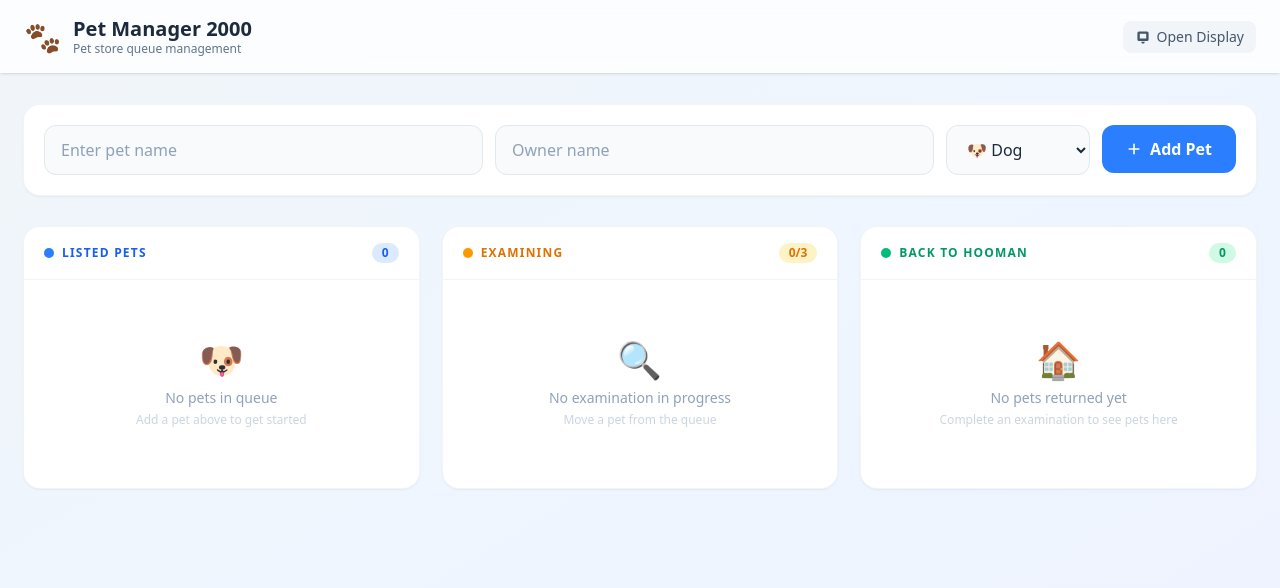
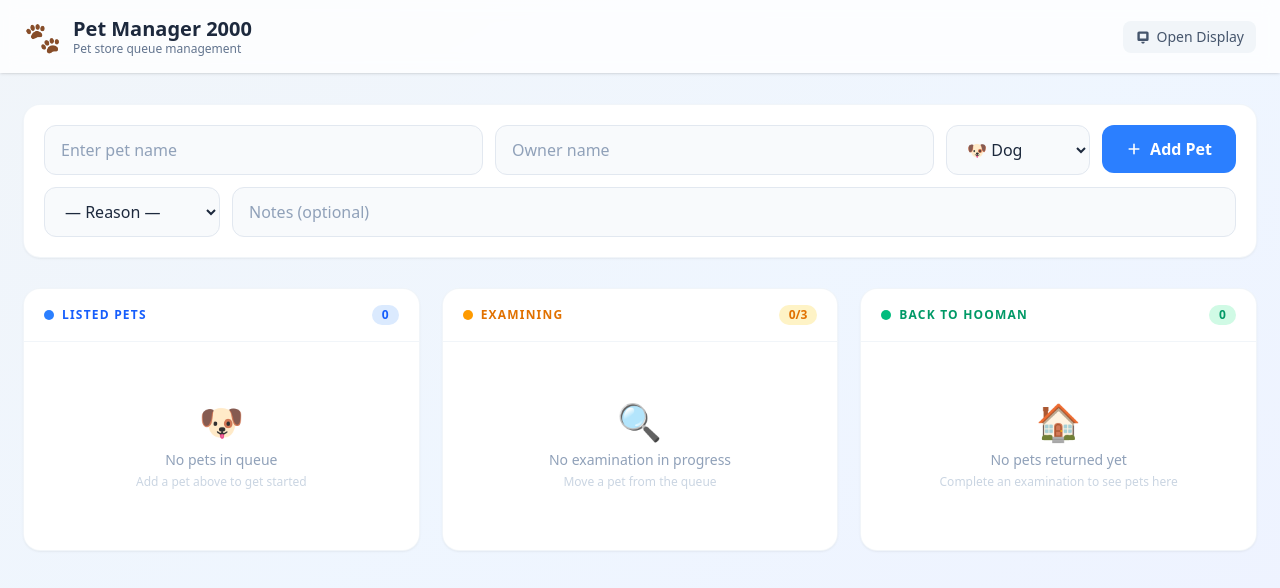
Before and after one commit to Doug-26/Pet-Manager-2000, an Angular app in the folder PM2000.Angular/: page / in a window 1280 px wide. Shown: the top 588 px of the page. Built offline with nearby package versions, Linux system fonts and the light colour scheme.

Commit message:
feat: Add visit reason and notes fields to pet management forms and models

```diff
--- a/PM2000.Angular/src/app/features/queue/pet-card/pet-card.component.ts
+++ b/PM2000.Angular/src/app/features/queue/pet-card/pet-card.component.ts
@@ -1,6 +1,6 @@
 import { ChangeDetectionStrategy, Component, computed, input, output, signal, OnDestroy } from '@angular/core';
 import { FormsModule } from '@angular/forms';
-import { Pet, PET_SPECIES_OPTIONS, PetSpecies } from '../../../models/pet.model';
+import { Pet, PET_SPECIES_OPTIONS, VISIT_REASON_OPTIONS, PetSpecies, VisitReason } from '../../../models/pet.model';
 
 @Component({
   selector: 'app-pet-card',
@@ -35,8 +35,8 @@ import { Pet, PET_SPECIES_OPTIONS, PetSpecies } from '../../../models/pet.model'
               />
             </div>
           </div>
-          <!-- Row 2: species select + save/cancel -->
-          <div class="flex items-end gap-2">
+          <!-- Row 2: species + visit reason selects -->
+          <div class="flex gap-2">
             <div>
               <label class="mb-0.5 block text-xs font-medium text-slate-500">Species</label>
               <select
@@ -47,6 +47,31 @@ import { Pet, PET_SPECIES_OPTIONS, PetSpecies } from '../../../models/pet.model'
                   <option [value]="opt.value">{{ opt.icon }} {{ opt.label }}</option>
                 }
               </select>
+            </div>
+            <div>
+              <label class="mb-0.5 block text-xs font-medium text-slate-500">Reason</label>
+              <select
+                class="rounded-lg border border-slate-300 px-2.5 py-1.5 text-sm text-slate-800 focus:border-blue-400 focus:outline-none focus:ring-1 focus:ring-blue-400"
+                [(ngModel)]="editVisitReason"
+              >
+                @for (opt of visitReasonOptions; track opt.value) {
+                  <option [value]="opt.value">{{ opt.label }}</option>
+                }
+              </select>
+            </div>
+          </div>
+          <!-- Row 3: notes + save/cancel -->
+          <div class="flex items-end gap-2">
+            <div class="flex-1">
+              <label class="mb-0.5 block text-xs font-medium text-slate-500">Notes</label>
+              <input
+                type="text"
+                class="w-full rounded-lg border border-slate-300 px-2.5 py-1.5 text-sm text-slate-800 focus:border-blue-400 focus:outline-none focus:ring-1 focus:ring-blue-400"
+                [(ngModel)]="editNotes"
+                placeholder="Optional"
+                (keydown.enter)="saveEdit()"
+                (keydown.escape)="cancelEdit()"
+              />
             </div>
             <div class="ml-auto flex gap-1.5">
               <button
@@ -88,6 +113,12 @@ import { Pet, PET_SPECIES_OPTIONS, PetSpecies } from '../../../models/pet.model'
               <time [attr.datetime]="pet().statusChangedAt" aria-label="Waiting time">{{ waitTime() }}</time>
             }
           </div>
+          @if (reasonLabel()) {
+            <span class="mt-1 inline-block rounded-full bg-violet-100 px-2 py-0.5 text-xs font-medium text-violet-700" [class.text-sm]="displayMode()">{{ reasonLabel() }}</span>
+          }
+          @if (pet().notes) {
+            <p class="mt-0.5 truncate text-xs italic text-slate-400" [class.text-sm]="displayMode()">{{ pet().notes }}</p>
+          }
         </div>
 
         @if (!readonly()) {
@@ -141,9 +172,10 @@ export class PetCardComponent implements OnDestroy {
 
   readonly action = output<string>();
   readonly remove = output<string>();
-  readonly edit = output<{ id: string; name: string; ownerName: string; species: PetSpecies }>();
+  readonly edit = output<{ id: string; name: string; ownerName: string; species: PetSpecies; visitReason: VisitReason; notes: string }>();
 
   protected readonly speciesOptions = PET_SPECIES_OPTIONS;
+  protected readonly visitReasonOptions = VISIT_REASON_OPTIONS;
 
   private readonly speciesMap = new Map(PET_SPECIES_OPTIONS.map((o) => [o.value, o.icon]));
 
@@ -151,6 +183,9 @@ export class PetCardComponent implements OnDestroy {
   private readonly timerRef = setInterval(() => this.now.set(Date.now()), 30_000);
 
   protected readonly speciesIcon = computed(() => this.speciesMap.get(this.pet().species) ?? '🐾');
+
+  private readonly reasonMap = new Map(VISIT_REASON_OPTIONS.filter((o) => o.value).map((o) => [o.value, o.label]));
+  protected readonly reasonLabel = computed(() => this.reasonMap.get(this.pet().visitReason) ?? '');
 
   protected readonly waitTime = computed(() => {
     const diffMs = this.now() - this.pet().statusChangedAt;
@@ -196,12 +231,16 @@ export class PetCardComponent implements OnDestroy {
   protected editName = '';
   protected editOwner = '';
   protected editSpecies: PetSpecies = 'dog';
+  protected editVisitReason: VisitReason = '';
+  protected editNotes = '';
 
   protected startEdit(): void {
     const p = this.pet();
     this.editName = p.name;
     this.editOwner = p.ownerName;
     this.editSpecies = p.species;
+    this.editVisitReason = p.visitReason;
+    this.editNotes = p.notes;
     this.editing.set(true);
   }
 
@@ -212,6 +251,8 @@ export class PetCardComponent implements OnDestroy {
       name: this.editName.trim(),
       ownerName: this.editOwner.trim(),
       species: this.editSpecies,
+      visitReason: this.editVisitReason,
+      notes: this.editNotes.trim(),
     });
     this.editing.set(false);
   }
--- a/PM2000.Angular/src/app/features/queue/queue-board.component.html
+++ b/PM2000.Angular/src/app/features/queue/queue-board.component.html
@@ -7,8 +7,10 @@
         [formGroup]="addPetForm"
         (ngSubmit)="onAddPet()"
         novalidate
-        class="flex flex-col gap-3 sm:flex-row sm:items-start"
+        class="flex flex-col gap-3"
       >
+        <!-- Row 1: Name, Owner, Species, Add button -->
+        <div class="flex flex-col gap-3 sm:flex-row sm:items-start">
           <div class="flex-1">
             <label for="pet-name-input" class="sr-only">Pet name</label>
             <input
@@ -81,6 +83,33 @@
             </svg>
             Add Pet
           </button>
+        </div>
+        <!-- Row 2: Visit reason + Notes -->
+        <div class="flex flex-col gap-3 sm:flex-row sm:items-start">
+          <div class="w-full sm:w-44">
+            <label for="visit-reason-select" class="sr-only">Visit reason</label>
+            <select
+              id="visit-reason-select"
+              [formControl]="visitReasonControl"
+              class="cursor-pointer w-full rounded-xl border border-slate-200 bg-slate-50 px-4 py-3 text-slate-800 transition-all focus:border-blue-400 focus:bg-white focus:outline-none focus:ring-2 focus:ring-blue-400/30"
+            >
+              @for (opt of visitReasonOptions; track opt.value) {
+                <option [value]="opt.value">{{ opt.label }}</option>
+              }
+            </select>
+          </div>
+          <div class="flex-1">
+            <label for="notes-input" class="sr-only">Notes</label>
+            <input
+              id="notes-input"
+              type="text"
+              [formControl]="notesControl"
+              placeholder="Notes (optional)"
+              autocomplete="off"
+              class="w-full rounded-xl border border-slate-200 bg-slate-50 px-4 py-3 text-slate-800 placeholder-slate-400 transition-all focus:border-blue-400 focus:bg-white focus:outline-none focus:ring-2 focus:ring-blue-400/30"
+            />
+          </div>
+        </div>
       </form>
     </div>
   </section>
--- a/PM2000.Angular/src/app/features/queue/queue-board.component.ts
+++ b/PM2000.Angular/src/app/features/queue/queue-board.component.ts
@@ -4,7 +4,7 @@ import { CdkDragDrop, CdkDropList, CdkDrag, CdkDragPlaceholder } from '@angular/
 import { PetQueueService } from '../../services/pet-queue.service';
 import { PetCardComponent } from './pet-card/pet-card.component';
 import { ConfirmModalComponent } from '../../shared/confirm-modal/confirm-modal.component';
-import { PET_SPECIES_OPTIONS, Pet, PetSpecies, PetStatus } from '../../models/pet.model';
+import { PET_SPECIES_OPTIONS, VISIT_REASON_OPTIONS, Pet, PetSpecies, PetStatus, VisitReason } from '../../models/pet.model';
 
 @Component({
   selector: 'app-queue-board',
@@ -16,6 +16,7 @@ export class QueueBoardComponent {
   private readonly queueService = inject(PetQueueService);
 
   readonly speciesOptions = PET_SPECIES_OPTIONS;
+  readonly visitReasonOptions = VISIT_REASON_OPTIONS;
 
   readonly petNameControl = new FormControl('', {
     nonNullable: true,
@@ -29,10 +30,16 @@ export class QueueBoardComponent {
 
   readonly speciesControl = new FormControl<PetSpecies>('dog', { nonNullable: true });
 
+  readonly visitReasonControl = new FormControl<VisitReason>('', { nonNullable: true });
+
+  readonly notesControl = new FormControl('', { nonNullable: true });
+
   readonly addPetForm = new FormGroup({
     petName: this.petNameControl,
     ownerName: this.ownerNameControl,
     species: this.speciesControl,
+    visitReason: this.visitReasonControl,
+    notes: this.notesControl,
   });
 
   readonly listedPets = this.queueService.listedPets;
@@ -49,6 +56,8 @@ export class QueueBoardComponent {
       this.petNameControl.value,
       this.ownerNameControl.value,
       this.speciesControl.value,
+      this.visitReasonControl.value,
+      this.notesControl.value,
     );
     this.addPetForm.reset();
   }
@@ -69,8 +78,8 @@ export class QueueBoardComponent {
     });
   }
 
-  onEdit(event: { id: string; name: string; ownerName: string; species: PetSpecies }): void {
-    this.queueService.editPet(event.id, event.name, event.ownerName, event.species);
+  onEdit(event: { id: string; name: string; ownerName: string; species: PetSpecies; visitReason: VisitReason; notes: string }): void {
+    this.queueService.editPet(event.id, event.name, event.ownerName, event.species, event.visitReason, event.notes);
   }
 
   onDrop(event: CdkDragDrop<string>): void {
--- a/PM2000.Angular/src/app/models/pet.model.ts
+++ b/PM2000.Angular/src/app/models/pet.model.ts
@@ -1,6 +1,20 @@
 export type PetStatus = 'listed' | 'examining' | 'done';
 
 export type PetSpecies = 'dog' | 'cat' | 'bird' | 'rabbit' | 'fish' | 'other';
+
+export type VisitReason = '' | 'checkup' | 'vaccination' | 'grooming' | 'nail_trim' | 'sick_visit' | 'surgery' | 'pickup' | 'other';
+
+export const VISIT_REASON_OPTIONS: { value: VisitReason; label: string }[] = [
+  { value: '', label: '— Reason —' },
+  { value: 'checkup', label: 'Checkup' },
+  { value: 'vaccination', label: 'Vaccination' },
+  { value: 'grooming', label: 'Grooming' },
+  { value: 'nail_trim', label: 'Nail Trim' },
+  { value: 'sick_visit', label: 'Sick Visit' },
+  { value: 'surgery', label: 'Surgery' },
+  { value: 'pickup', label: 'Pick-up' },
+  { value: 'other', label: 'Other' },
+];
 
 export const PET_SPECIES_OPTIONS: { value: PetSpecies; label: string; icon: string }[] = [
   { value: 'dog', label: 'Dog', icon: '🐶' },
@@ -16,6 +30,8 @@ export interface Pet {
   name: string;
   ownerName: string;
   species: PetSpecies;
+  visitReason: VisitReason;
+  notes: string;
   status: PetStatus;
   statusChangedAt: number;
 }
--- a/PM2000.Angular/src/app/services/pet-queue.service.ts
+++ b/PM2000.Angular/src/app/services/pet-queue.service.ts
@@ -1,5 +1,5 @@
 import { Injectable, computed, effect, signal } from '@angular/core';
-import { Pet, PetSpecies, PetStatus } from '../models/pet.model';
+import { Pet, PetSpecies, PetStatus, VisitReason } from '../models/pet.model';
 
 export interface UndoAction {
   label: string;
@@ -49,7 +49,7 @@ export class PetQueueService {
   readonly examiningFull = computed(() => this.examiningPets().length >= this.MAX_EXAMINING);
   readonly lastAction = this._lastAction.asReadonly();
 
-  addPet(name: string, ownerName: string, species: PetSpecies): void {
+  addPet(name: string, ownerName: string, species: PetSpecies, visitReason: VisitReason, notes: string): void {
     const trimmedName = name.trim();
     const trimmedOwner = ownerName.trim();
     if (!trimmedName) return;
@@ -59,6 +59,8 @@ export class PetQueueService {
       name: trimmedName,
       ownerName: trimmedOwner,
       species,
+      visitReason,
+      notes: notes.trim(),
       status: 'listed',
       statusChangedAt: Date.now(),
     };
@@ -106,7 +108,7 @@ export class PetQueueService {
     return newStatus === 'done';
   }
 
-  editPet(id: string, name: string, ownerName: string, species: PetSpecies): void {
+  editPet(id: string, name: string, ownerName: string, species: PetSpecies, visitReason: VisitReason, notes: string): void {
     const trimmed = name.trim();
     const trimmedOwner = ownerName.trim();
     if (!trimmed || !trimmedOwner) return;
@@ -115,7 +117,7 @@ export class PetQueueService {
     this.saveSnapshot(`Edited ${pet.name}`);
     this._pets.update((pets) =>
       pets.map((p) =>
-        p.id === id ? { ...p, name: trimmed, ownerName: trimmedOwner, species } : p,
+        p.id === id ? { ...p, name: trimmed, ownerName: trimmedOwner, species, visitReason, notes: notes.trim() } : p,
       ),
     );
   }
```
Lines whose indentation alone changed are shown as unchanged.
